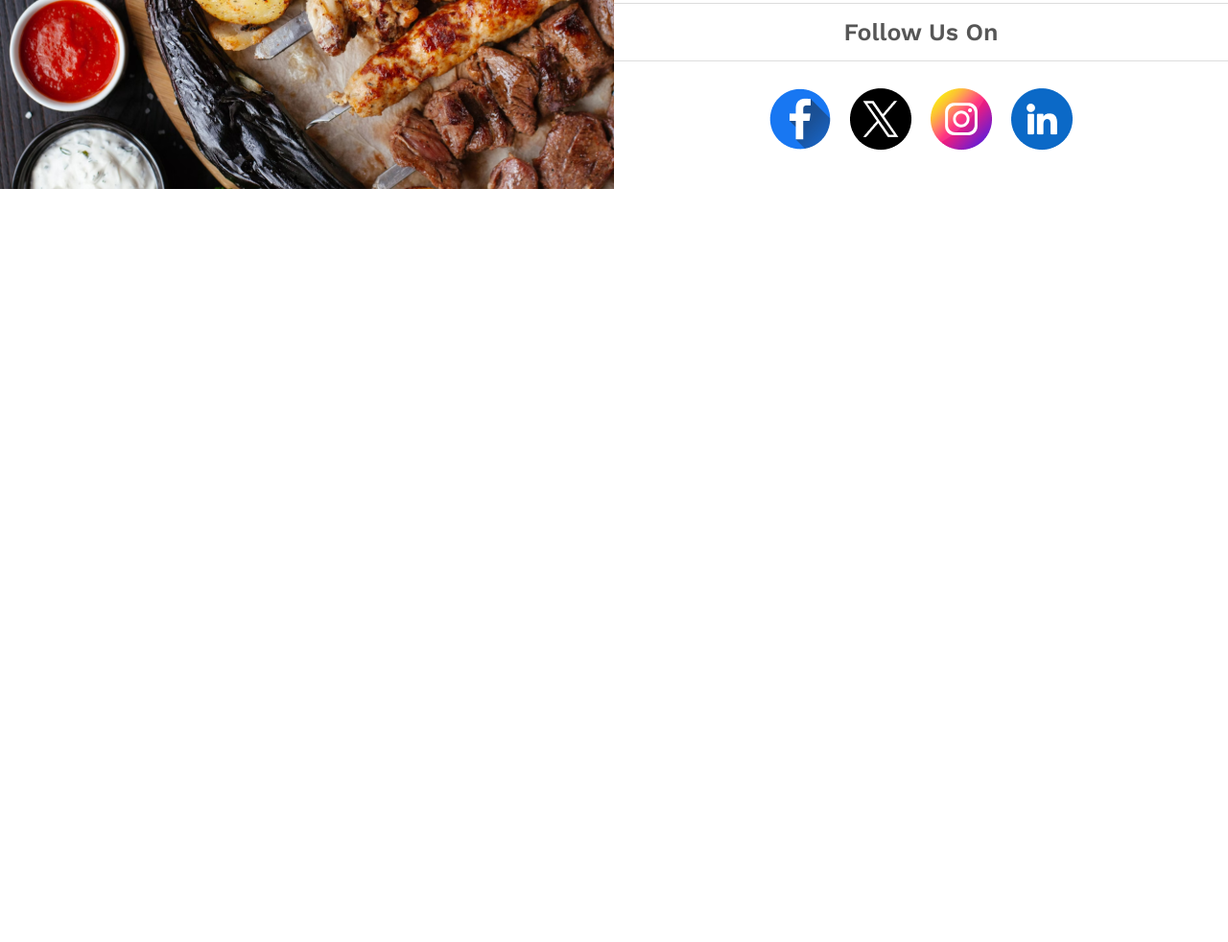
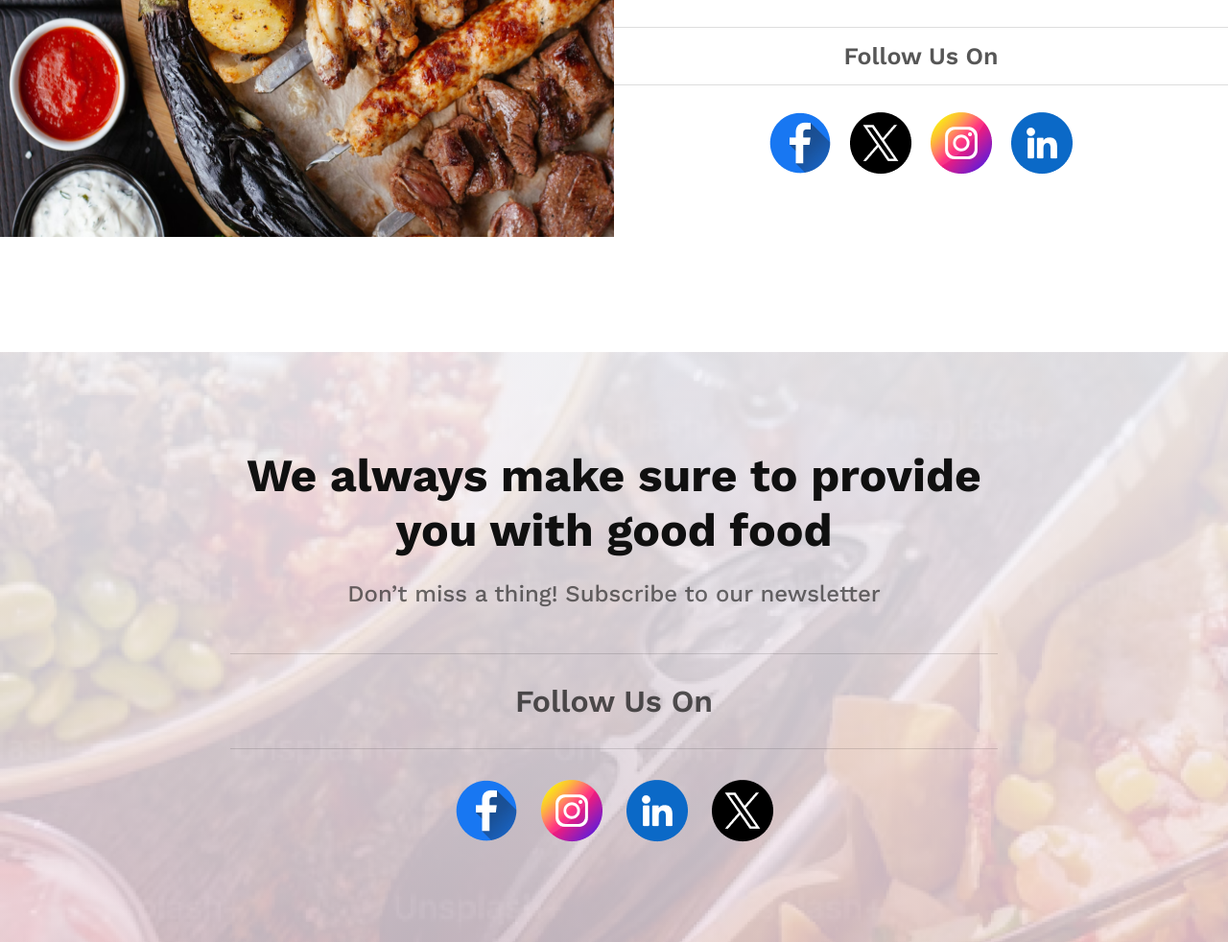
Before and after one commit to MukitHossen7/food-restaurant-project, a plain HTML site: page index.html in a window 1280 px wide. Shown: the part 1897-2879 px from the top of the page at 96% size. Before the commit the page ends 2214 px from the top, so only its background shows below. Drawn offline with nearby package versions, Linux system fonts and the light colour scheme.

Commit message:
full project done

```diff
--- a/index.html
+++ b/index.html
@@ -112,7 +112,31 @@
     </section>
      <!-- Provide food Section start -->
   </main>
-  <footer></footer>
+  <footer>
+    <section class="footer-container">
+      <div class="footer-area">
+        <div class="footer-text-container">
+          <h1>We always make sure to provide you with good food</h1>
+          <p>Don’t miss a thing! Subscribe to our newsletter</p>
+          <h3>Follow Us On</h3>
+        </div>
+        <div class="footer-incons">
+          <div>
+            <img src="icons/Facebook.png" alt="">
+          </div>
+          <div>
+            <img src="icons/Instagram.png" alt="">
+          </div>
+          <div>
+            <img src="icons/Linkedin.png" alt="">
+          </div>
+          <div>
+            <img src="icons/Twitter.png" alt="">
+          </div>
+        </div>
+      </div>
+    </section>
+  </footer>
 
 </body>
 </html>
--- a/style/style.css
+++ b/style/style.css
@@ -258,14 +258,14 @@ justify-content: center;
  /* Provide food Section start */
 .provide-food-area{
     max-width: 100%;
-    height: 450px;
+    height: 500px;
     margin: 120px 0;
     display: flex;
     justify-content: center;
 }
 .provide-food-container .provide-img{
     width: 50%;
-    height: 450px ;
+    height: 500px ;
 }
 .provide-food-container .provide-img img{
     width: 100%;
@@ -323,3 +323,57 @@ margin-bottom: 35px;
 }
 
  /* Provide food Section start */
+
+/* Footer Section Start */
+.footer-container{
+    width: 100%;
+    height:100% ;
+    /* border: 3px solid red; */
+    display: flex;
+    justify-content: center;
+    background-image:linear-gradient(to bottom, rgba(245, 246, 252, 0.886), rgba(243, 228, 239, 0.79)),url('../assets/social-bg.png');
+    background-repeat: no-repeat;
+    background-size: cover;
+}
+.footer-area{
+max-width: 800px;
+margin: 100px auto;
+}
+.footer-container .footer-incons{
+    display: flex;
+    justify-content: center;
+    gap: 25px;
+}
+.footer-container .footer-text-container h1{
+color: rgb(16, 16, 16);
+font-family: Work Sans;
+font-size: 48px;
+font-weight: 700;
+text-align: center;
+margin-bottom: 24px;
+}
+.footer-container .footer-text-container p{
+    color: rgb(16, 16, 16);
+font-family: Work Sans;
+font-size: 24px;
+font-weight: 500;
+opacity: 0.6;
+text-align: center;
+margin-bottom: 48px;
+}
+.footer-container .footer-text-container h3{
+    color: rgb(16, 16, 16);
+font-family: Work Sans;
+font-size: 32px;
+font-weight: 600;
+opacity: 0.7;
+text-align: center;
+padding: 30px 0;
+box-sizing: border-box;
+border-bottom: 1px solid rgba(16, 16, 16, 0.2);
+border-top: 1px solid rgba(16, 16, 16, 0.2);
+}
+.footer-container .footer-incons{
+    margin-top: 32px;
+}
+/* Footer Section End */
```
